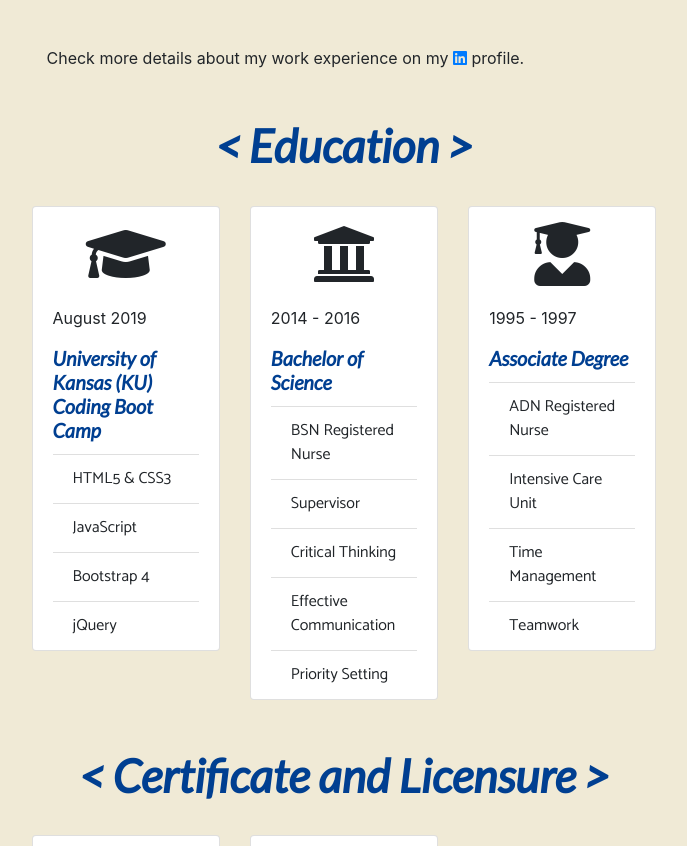
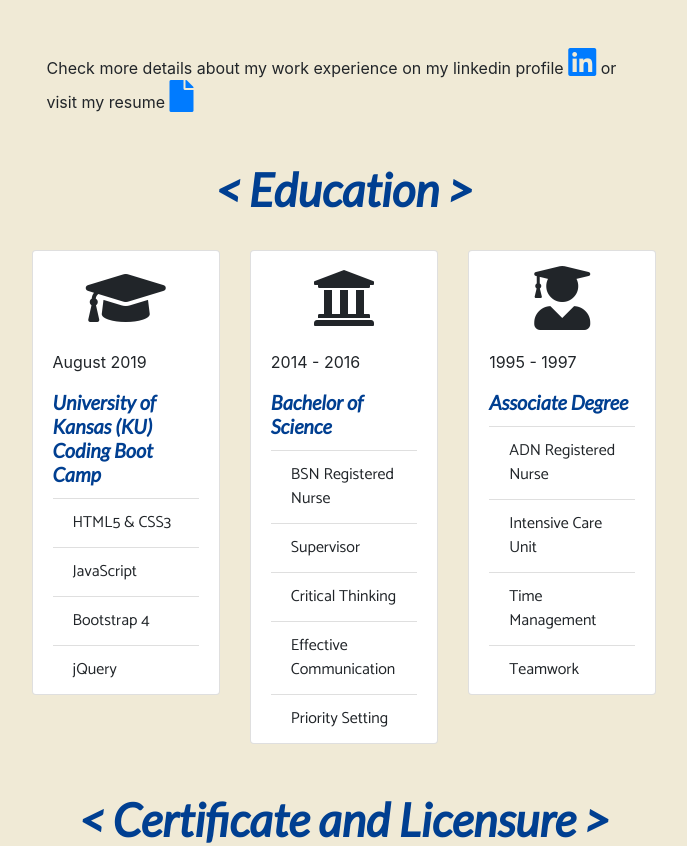
Before and after one commit to JenHarden/Professional-Portfolio, a plain HTML site: page index.html in a window 1280 px wide. Shown: the part 3099-3945 px from the top of the page, without its empty margins (296-983 px from the left). Drawn offline with nearby package versions, Linux system fonts and the light colour scheme.

Commit message:
updated profile with resume

```diff
--- a/index.html
+++ b/index.html
@@ -7,7 +7,8 @@
     <meta name="viewport" content="width=device-width, initial-scale=1.0">
     <meta http-equiv="X-UA-Compatible" content="ie=edge">
 
-    <title>About Jennifer</title>
+    <title>Jennifer Harden</title>
+    <link rel="icon" href="./assets/images/script.png">
 
     <link rel="stylesheet" type="text/css" href="./assets/css/reset.css">
     <link rel="stylesheet" href="https://stackpath.bootstrapcdn.com/bootstrap/4.3.1/css/bootstrap.min.css">
@@ -281,10 +282,11 @@
                         </div>
                     </div>
                     <div class="text-left linkedin-link">
-                        Check more details about my work experience on my
+                        Check more details about my work experience on my linkedin profile
                         <a href="https://www.linkedin.com/in/jennifer-harden-a61423135/" target="_blank" rel="noopener">
-                            <i class="fab fa-linkedin"></i></a>
-                        profile.
+                            <i class="fab fa-linkedin fa-2x"></i></a>
+                        or visit my resume <a href="./assets/Resume.pdf">
+                            <i class="fas fa-file fa-2x"></i></a>
                     </div>
                     <br>
 
```
Also changed, not shown: assets/images/script.png (added), 1 other file.
